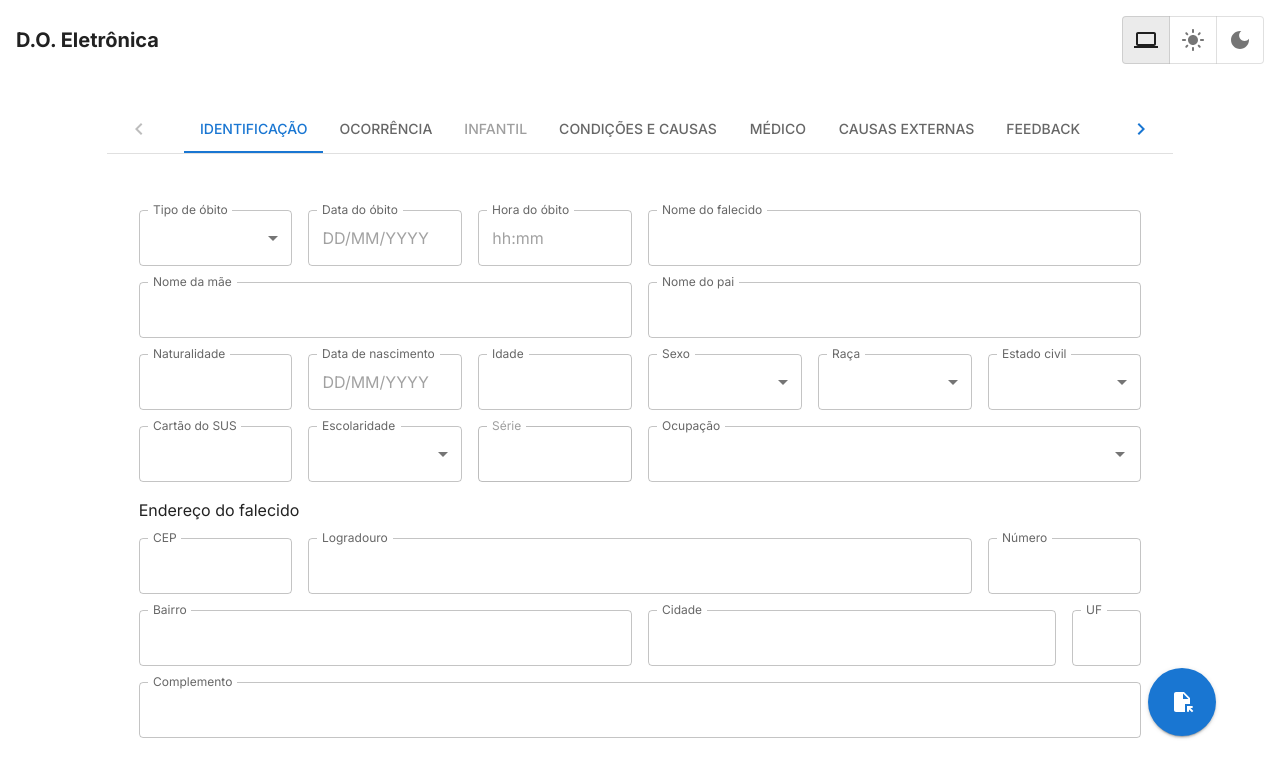
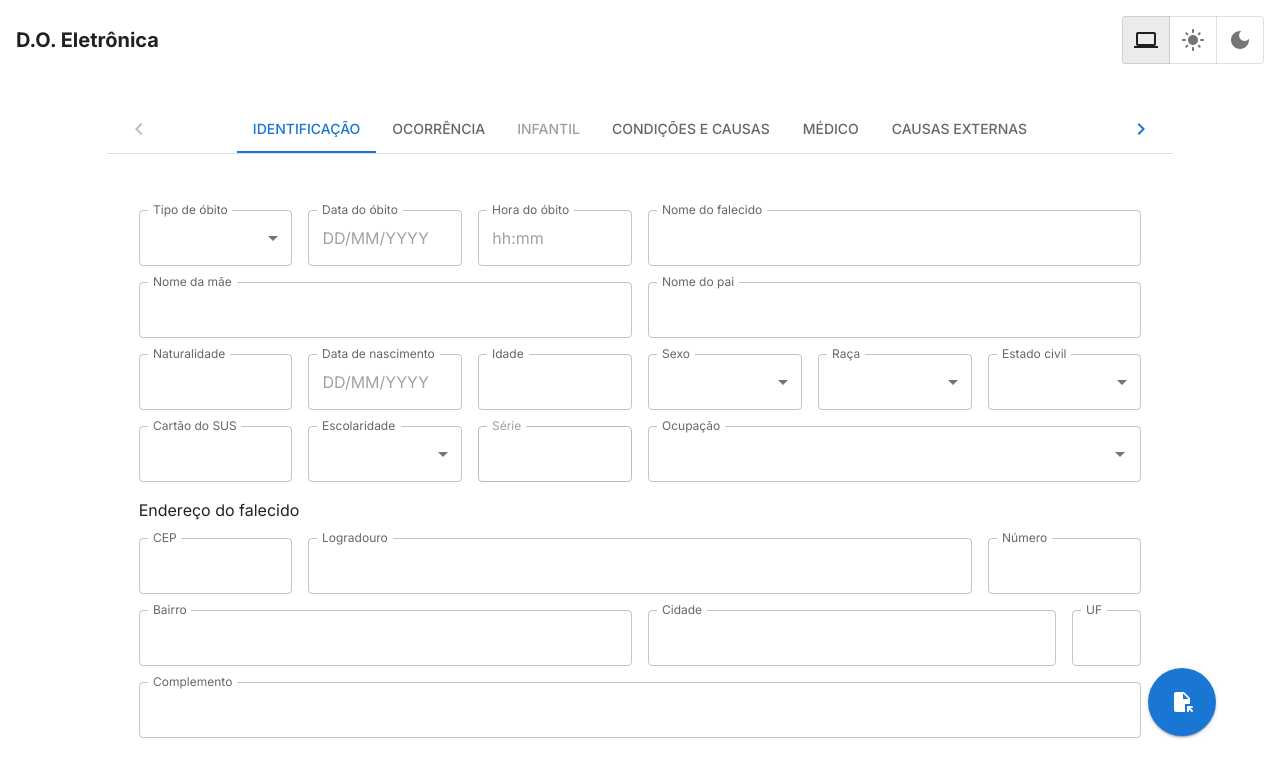
Before and after one commit to Ashlc/atestado-rp, a React (Vite) app: page / in a window 1280 px wide. Shown: the top 778 px of the page. Built offline with nearby package versions, Linux system fonts and the light colour scheme.

Commit message:
🐛 fix: Add temporary comment on Feedback tab line code

```diff
--- a/src/App.tsx
+++ b/src/App.tsx
@@ -131,7 +131,9 @@ function App() {
                 <Tab label="Condições e causas" value={3} />
                 <Tab label="Médico" value={4} />
                 <Tab label="Causas externas" value={5} />
-                <Tab label="Feedback" value={6} />
+                {
+                  //<Tab label="Feedback" value={6} />
+                }
               </Tabs>
               <Button onClick={tabUp} disabled={activeTab === 6} variant="text">
                 <NavigateNextIcon />
```
